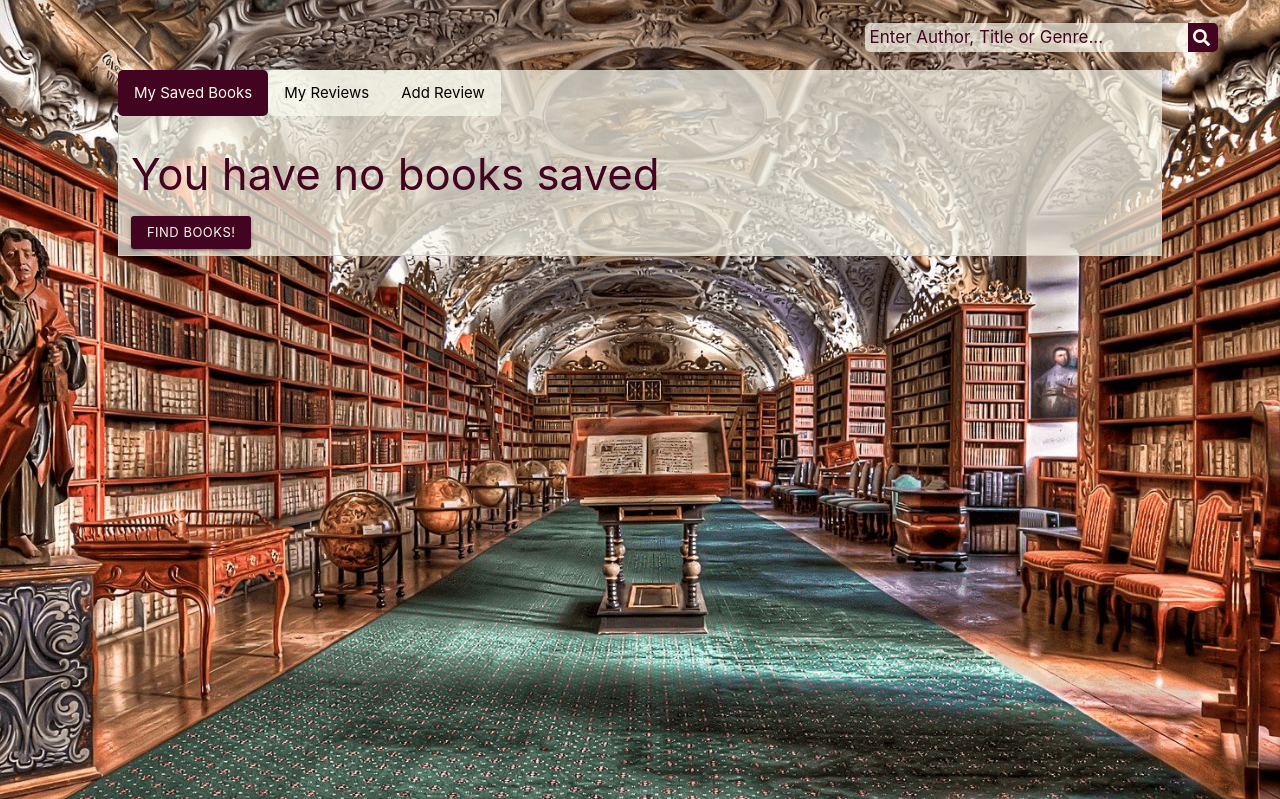
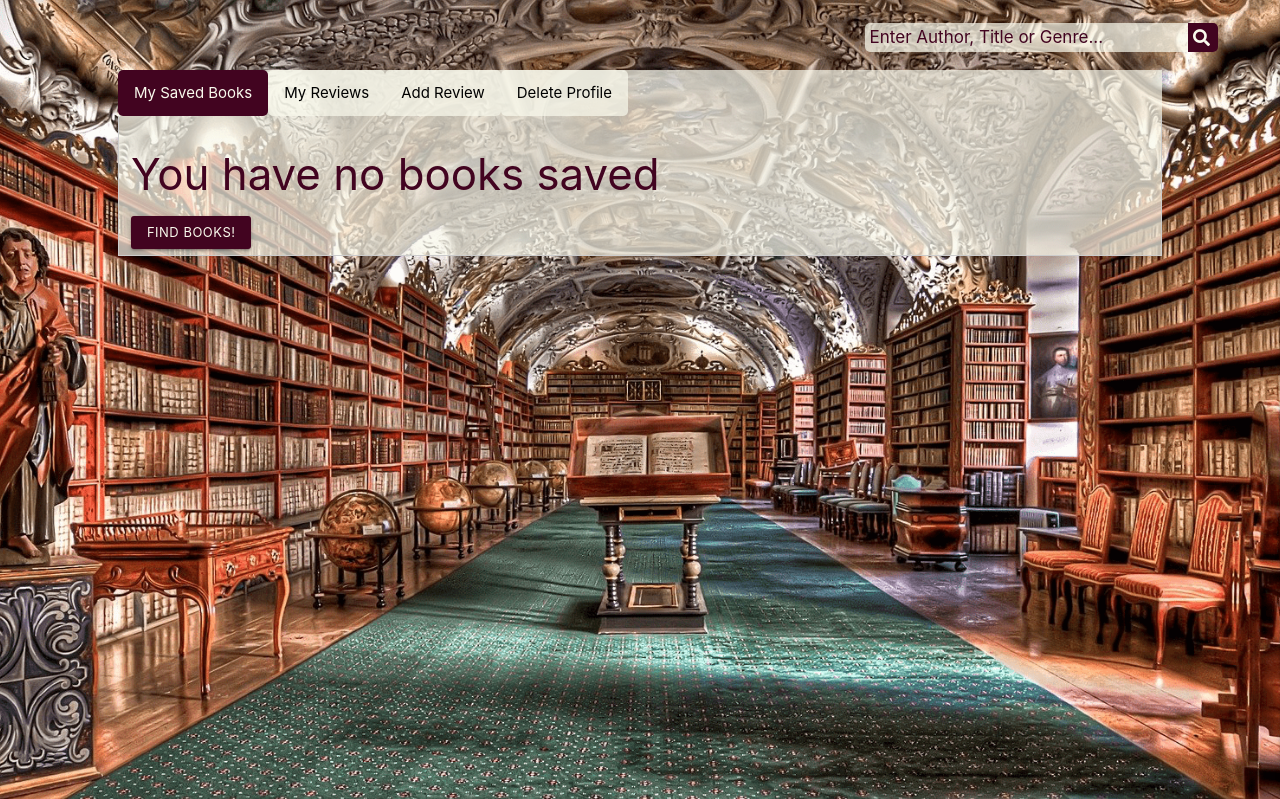
Before and after one commit to Code-Institute-Submissions/Fantastic-Books, a Flask app: page /profile/1 in a window 1280 px wide. Shown: the part 64-863 px from the top of the page. Run offline with Flask 2, Linux system fonts and the light colour scheme; the visitor is signed in with stand-in values (Sample User, id 1); grey boxes marked "Sample" are stand-in pictures; a database or web service that is not in the repository returns one stand-in record (values such as "Sample title"); some libraries are stand-ins or nearby versions.

Commit message:
Add delete_profile view to app.py. Add tab and modal for delete profile to profile.html

```diff
--- a/app.py
+++ b/app.py
@@ -92,8 +92,10 @@ def profile(username):
     if session["user"]:
         my_reviews = list(mongo.db.reviews.find(
             {"created_by": session["user"]}).sort("title", 1))
+        user = mongo.db.users.find_one(
+            {"username": session["user"]})
         return render_template(
-            "profile.html", username=username, reviews=my_reviews)
+            "profile.html", username=username, reviews=my_reviews, user=user)
 
     return redirect(url_for("login"))
 
@@ -159,7 +161,7 @@ def edit_review(review_id):
 @app.route("/delete_review/<review_id>")
 def delete_review(review_id):
     mongo.db.reviews.remove({"_id": ObjectId(review_id)})
-    return redirect(url_for("profile"))
+    return redirect(url_for("profile", username=session["user"]))
 
 
 @app.route("/search", methods=["GET", "POST"])
@@ -177,6 +179,15 @@ def logout():
     return redirect(url_for("login"))
 
 
+@app.route("/delete_profile/<user_id>")
+def delete_profile(user_id):
+    mongo.db.reviews.remove({"created_by": session['user']})
+    mongo.db.users.remove({"_id": ObjectId(user_id)})
+    flash("Your Profile has been deleted")
+    session.clear()
+    return redirect(url_for("index"))
+
+
 if __name__ == "__main__":
     app.run(host=os.environ.get("IP"),
             port=int(os.environ.get("PORT")),
--- a/templates/profile.html
+++ b/templates/profile.html
@@ -24,6 +24,7 @@
                         <button class="tablinks" onclick="openTab(event, 'books')">My Saved Books</button>
                         <button class="tablinks" onclick="openTab(event, 'reviews')">My Reviews</button>
                         <button class="tablinks" onclick="openTab(event, 'add-review')">Add Review</button>
+                        <button class="tablinks" onclick="openTab(event, 'delete')">Delete Profile</button>
                     </div>
                 </div>
             </div>
@@ -85,7 +86,7 @@
                                     <a href="{{ url_for('edit_review', review_id=review._id) }}" class="btn-small">Edit</a>
                                 </ul>
                                         <!-- Confirm Delete Modal-->
-                                    <div id="confirm_delete{{loop.index}}" class="modal">
+                                    <div id="confirm_delete" class="modal">
                                         <div class="modal-content">
                                             <h4>Confirm Delete</h4>
                                             <p>Are you sure you want to delete this review?</p>
@@ -196,6 +197,25 @@
             </div>
         </div>
     </div>
+
+    <div class="row">
+        <div class="col s12 m10 offset-m1">
+            <div id="delete" class="tabcontent">
+                <h3 class="center-align tab-heading">Delete Profile</h3>
+                <button data-target="profile_delete" class="btn-small modal-trigger">Delete Profile</button>
+            </div>
+            <div id="profile_delete" class="modal">
+                <div class="modal-content">
+                    <h4>Confirm Delete</h4>
+                    <p>Are you sure you want to delete your profile?</p>
+                </div>
+                <div class="modal-footer">
+                    <button href="#!" class="modal-close btn-small">Cancel</button>
+                    <a href="{{ url_for('delete_profile', user_id=user._id) }}" class="btn-small">Delete Profile</a>
+                </div>
+            </div>
+        </div>
+    </div>
     </div>
 
 </main>
```
